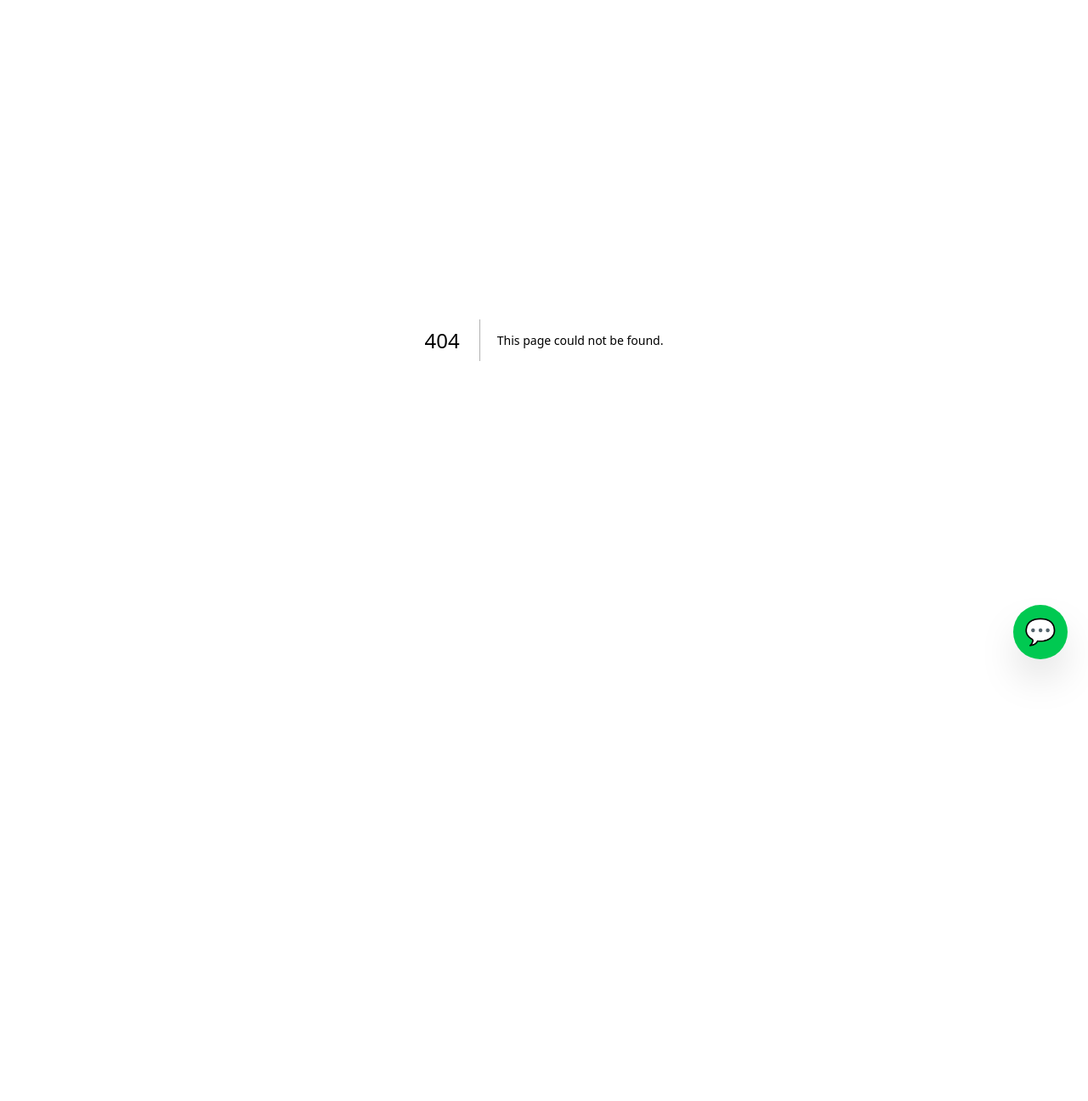
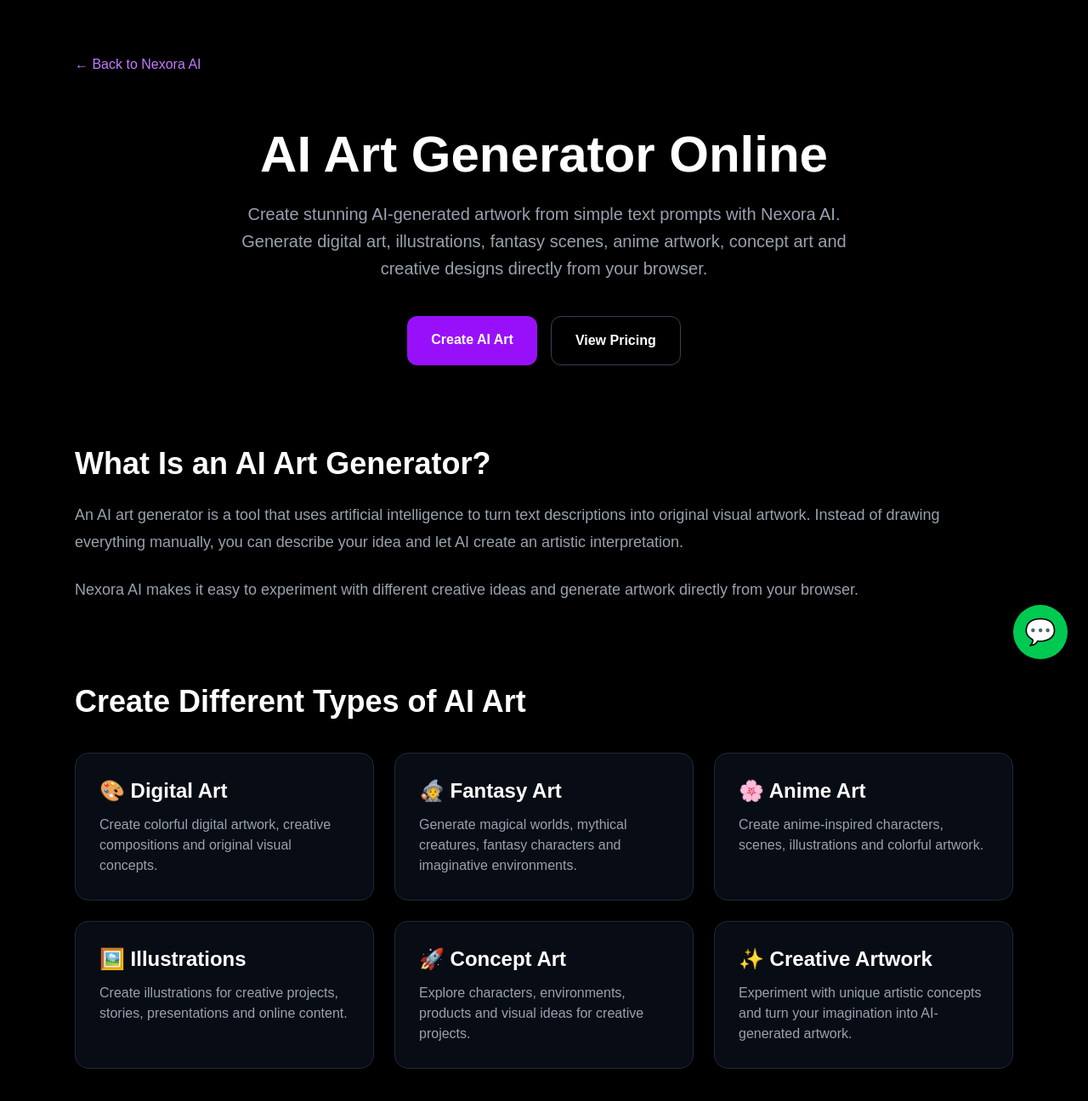
Before and after one commit to asifshair17-design/nexora-ai-2, a Next.js app: page /ai-art-generator in a window 1280 px wide. Before the commit this address had no page. Shown: the top 1296 px of the page at 85% size. Before the commit the page ends 800 px from the top, so only its background shows below. Built offline with nearby package versions, Linux system fonts and the light colour scheme.

Commit message:
Add AI art generator SEO page

```diff
--- /dev/null
+++ b/app/ai-art-generator/page.tsx
@@ -0,0 +1,230 @@
+import type { Metadata } from "next";
+import Link from "next/link";
+
+export const metadata: Metadata = {
+  title: "AI Art Generator Online | Nexora AI",
+  description:
+    "Create stunning AI art online with Nexora AI. Generate digital art, fantasy art, anime, illustrations, concept art and creative artwork from text prompts.",
+  alternates: {
+    canonical:
+      "https://nexora-ai-2-five.vercel.app/ai-art-generator",
+  },
+};
+
+export default function AIArtGeneratorPage() {
+  return (
+    <main className="min-h-screen bg-black text-white">
+      <div className="mx-auto max-w-6xl px-6 py-16">
+        <Link
+          href="/"
+          className="text-purple-400 hover:text-purple-300"
+        >
+          ← Back to Nexora AI
+        </Link>
+
+        <section className="mt-16 text-center">
+          <h1 className="text-5xl font-extrabold md:text-6xl">
+            AI Art Generator Online
+          </h1>
+
+          <p className="mx-auto mt-6 max-w-3xl text-xl leading-8 text-gray-400">
+            Create stunning AI-generated artwork from simple text prompts
+            with Nexora AI. Generate digital art, illustrations, fantasy
+            scenes, anime artwork, concept art and creative designs
+            directly from your browser.
+          </p>
+
+          <div className="mt-10 flex justify-center gap-4">
+            <Link
+              href="/"
+              className="rounded-xl bg-purple-600 px-7 py-4 font-bold hover:bg-purple-700"
+            >
+              Create AI Art
+            </Link>
+
+            <Link
+              href="/pricing"
+              className="rounded-xl border border-gray-700 px-7 py-4 font-bold hover:border-purple-500"
+            >
+              View Pricing
+            </Link>
+          </div>
+        </section>
+
+        <section className="mt-24">
+          <h2 className="text-4xl font-bold">
+            What Is an AI Art Generator?
+          </h2>
+
+          <p className="mt-6 text-lg leading-8 text-gray-400">
+            An AI art generator is a tool that uses artificial intelligence
+            to turn text descriptions into original visual artwork. Instead
+            of drawing everything manually, you can describe your idea and
+            let AI create an artistic interpretation.
+          </p>
+
+          <p className="mt-6 text-lg leading-8 text-gray-400">
+            Nexora AI makes it easy to experiment with different creative
+            ideas and generate artwork directly from your browser.
+          </p>
+        </section>
+
+        <section className="mt-24">
+          <h2 className="text-4xl font-bold">
+            Create Different Types of AI Art
+          </h2>
+
+          <div className="mt-10 grid gap-6 md:grid-cols-3">
+            <div className="rounded-2xl border border-gray-800 bg-gray-900/50 p-7">
+              <h3 className="text-2xl font-bold">🎨 Digital Art</h3>
+              <p className="mt-3 text-gray-400">
+                Create colorful digital artwork, creative compositions and
+                original visual concepts.
+              </p>
+            </div>
+
+            <div className="rounded-2xl border border-gray-800 bg-gray-900/50 p-7">
+              <h3 className="text-2xl font-bold">🧙 Fantasy Art</h3>
+              <p className="mt-3 text-gray-400">
+                Generate magical worlds, mythical creatures, fantasy
+                characters and imaginative environments.
+              </p>
+            </div>
+
+            <div className="rounded-2xl border border-gray-800 bg-gray-900/50 p-7">
+              <h3 className="text-2xl font-bold">🌸 Anime Art</h3>
+              <p className="mt-3 text-gray-400">
+                Create anime-inspired characters, scenes, illustrations and
+                colorful artwork.
+              </p>
+            </div>
+
+            <div className="rounded-2xl border border-gray-800 bg-gray-900/50 p-7">
+              <h3 className="text-2xl font-bold">🖼️ Illustrations</h3>
+              <p className="mt-3 text-gray-400">
+                Create illustrations for creative projects, stories,
+                presentations and online content.
+              </p>
+            </div>
+
+            <div className="rounded-2xl border border-gray-800 bg-gray-900/50 p-7">
+              <h3 className="text-2xl font-bold">🚀 Concept Art</h3>
+              <p className="mt-3 text-gray-400">
+                Explore characters, environments, products and visual ideas
+                for creative projects.
+              </p>
+            </div>
+
+            <div className="rounded-2xl border border-gray-800 bg-gray-900/50 p-7">
+              <h3 className="text-2xl font-bold">✨ Creative Artwork</h3>
+              <p className="mt-3 text-gray-400">
+                Experiment with unique artistic concepts and turn your
+                imagination into AI-generated artwork.
+              </p>
+            </div>
+          </div>
+        </section>
+
+        <section className="mt-24">
+          <h2 className="text-4xl font-bold">
+            How to Create AI Art
+          </h2>
+
+          <div className="mt-10 space-y-6">
+            <div className="rounded-2xl border border-gray-800 bg-gray-900/50 p-6">
+              <h3 className="text-xl font-bold">
+                1. Describe Your Idea
+              </h3>
+              <p className="mt-2 text-gray-400">
+                Write a detailed prompt describing the artwork you want to
+                create.
+              </p>
+            </div>
+
+            <div className="rounded-2xl border border-gray-800 bg-gray-900/50 p-6">
+              <h3 className="text-xl font-bold">
+                2. Choose Your Style
+              </h3>
+              <p className="mt-2 text-gray-400">
+                Experiment with styles such as digital art, anime, fantasy,
+                cinematic, illustration or concept art.
+              </p>
+            </div>
+
+            <div className="rounded-2xl border border-gray-800 bg-gray-900/50 p-6">
+              <h3 className="text-xl font-bold">
+                3. Generate Your Artwork
+              </h3>
+              <p className="mt-2 text-gray-400">
+                Generate your artwork and explore different creative
+                possibilities.
+              </p>
+            </div>
+          </div>
+        </section>
+
+        <section className="mt-24">
+          <h2 className="text-4xl font-bold">
+            What Can You Create With AI Art?
+          </h2>
+
+          <p className="mt-6 text-lg leading-8 text-gray-400">
+            AI art can be useful for social media posts, YouTube
+            thumbnails, illustrations, concept development, character
+            designs, fantasy worlds, presentations, marketing ideas,
+            wallpapers and personal creative projects.
+          </p>
+        </section>
+
+        <section className="mt-24">
+          <h2 className="text-4xl font-bold">
+            Why Use Nexora AI?
+          </h2>
+
+          <div className="mt-10 grid gap-6 md:grid-cols-3">
+            <div className="rounded-2xl border border-gray-800 bg-gray-900/50 p-7">
+              <h3 className="text-xl font-bold">⚡ Fast Creation</h3>
+              <p className="mt-3 text-gray-400">
+                Turn text ideas into artwork without complicated design
+                software.
+              </p>
+            </div>
+
+            <div className="rounded-2xl border border-gray-800 bg-gray-900/50 p-7">
+              <h3 className="text-xl font-bold">🎨 Creative Freedom</h3>
+              <p className="mt-3 text-gray-400">
+                Experiment with different visual concepts and artistic
+                directions.
+              </p>
+            </div>
+
+            <div className="rounded-2xl border border-gray-800 bg-gray-900/50 p-7">
+              <h3 className="text-xl font-bold">🌐 Browser Based</h3>
+              <p className="mt-3 text-gray-400">
+                Create AI artwork directly from your browser.
+              </p>
+            </div>
+          </div>
+        </section>
+
+        <section className="mt-24 rounded-3xl border border-purple-800 bg-purple-950/30 p-10 text-center">
+          <h2 className="text-4xl font-bold">
+            Turn Your Ideas Into AI Art
+          </h2>
+
+          <p className="mx-auto mt-5 max-w-2xl text-lg text-gray-400">
+            Create unique AI-generated artwork with Nexora AI and bring
+            your ideas to life.
+          </p>
+
+          <Link
+            href="/"
+            className="mt-8 inline-block rounded-xl bg-purple-600 px-8 py-4 font-bold hover:bg-purple-700"
+          >
+            🚀 Try Nexora AI
+          </Link>
+        </section>
+      </div>
+    </main>
+  );
+}
```
